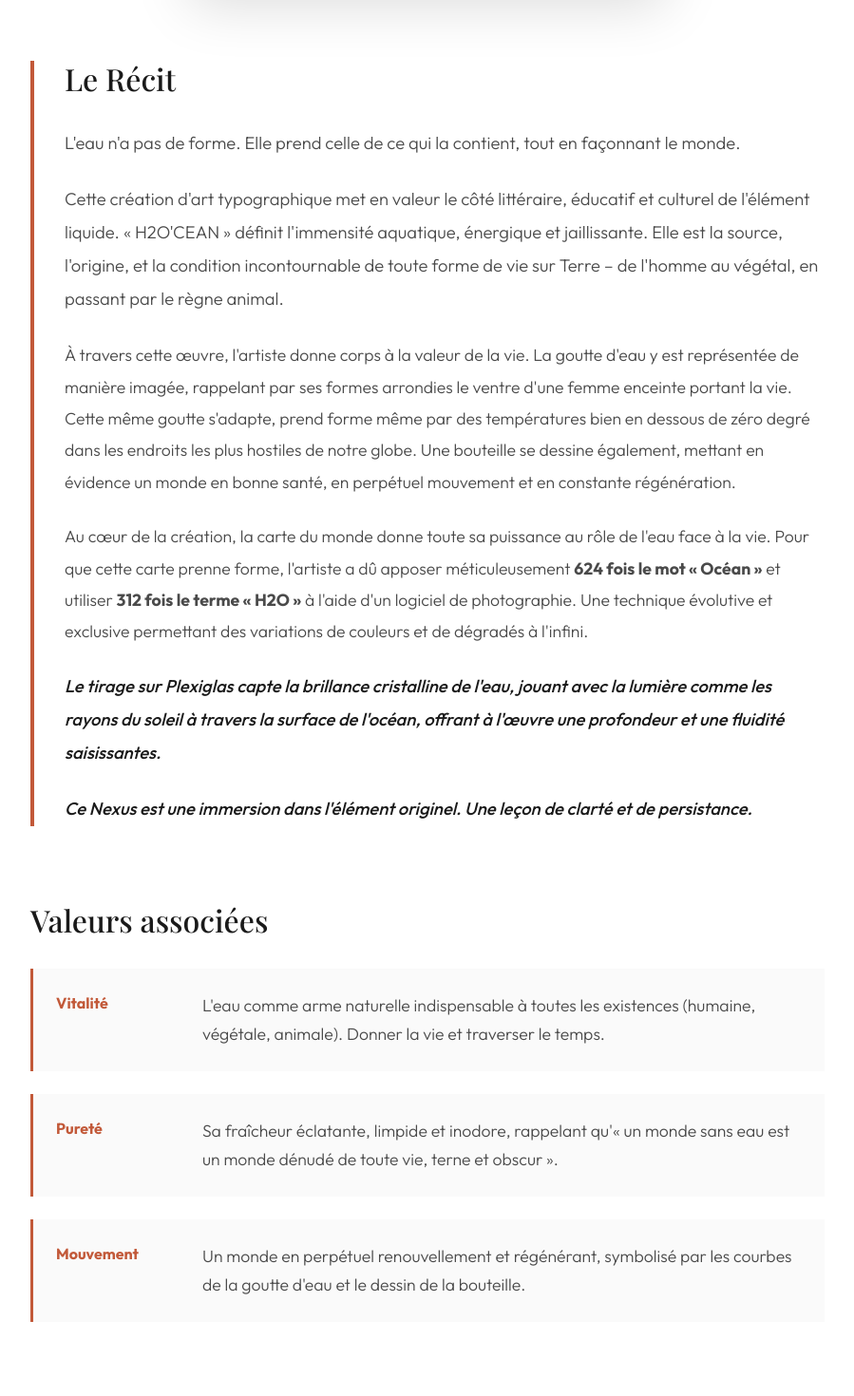
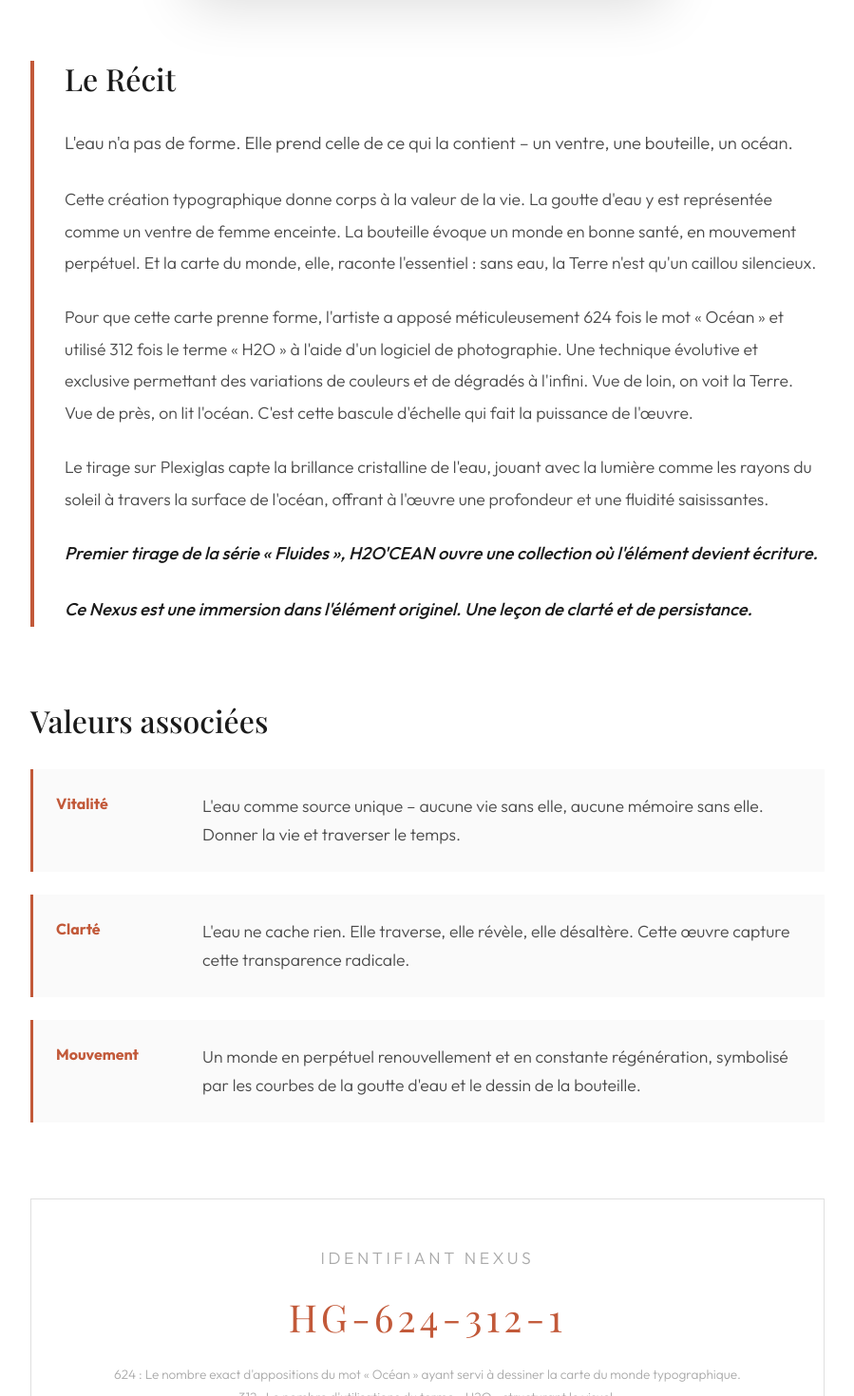
Before and after one commit to gdesygn/humanvalues, a React (Vite) app: page /nexus/ocean in a window 1280 px wide. Shown: the part 900-2370 px from the top of the page at 95% size, without its empty margins (190-1089 px from the left). Built offline with nearby package versions, Linux system fonts and the light colour scheme; a web font is replaced by a local one.

Commit message:
style: update H2O'CEAN Nexus page with clean, refined, and lightweight text

```diff
--- a/src/pages/NexusOcean.jsx
+++ b/src/pages/NexusOcean.jsx
@@ -24,7 +24,7 @@ const NexusOcean = () => {
           La source de vie et l'immensité aquatique
         </p>
         <p style={{ fontSize: '0.95rem', color: '#aaa', letterSpacing: '0.1em' }}>
-          Tirage Plexiglas – 100×80 cm – Édition signée et numérotée (certificat HV) – Image issue d’une archive sous licence
+          Tirage Plexiglas – 100×80 cm – Édition signée et numérotée (certificat HV) – Image issue d'une archive sous licence
         </p>
       </header>
 
@@ -54,19 +54,19 @@ const NexusOcean = () => {
         <h2 style={{ fontSize: '2rem', marginBottom: '2rem' }}>Le Récit</h2>
 
         <p style={{ fontSize: '1.15rem', lineHeight: '1.9', marginBottom: '1.5rem', color: 'var(--hv-grey)' }}>
-          L'eau n'a pas de forme. Elle prend celle de ce qui la contient, tout en façonnant le monde.
-        </p>
-        <p style={{ fontSize: '1.15rem', lineHeight: '1.9', marginBottom: '1.5rem', color: 'var(--hv-grey)' }}>
-          Cette création d'art typographique met en valeur le côté littéraire, éducatif et culturel de l'élément liquide. « H2O'CEAN » définit l'immensité aquatique, énergique et jaillissante. Elle est la source, l'origine, et la condition incontournable de toute forme de vie sur Terre – de l'homme au végétal, en passant par le règne animal.
+          L'eau n'a pas de forme. Elle prend celle de ce qui la contient – un ventre, une bouteille, un océan.
         </p>
         <p style={{ fontSize: '1.1rem', lineHeight: '1.9', marginBottom: '1.5rem', color: 'var(--hv-grey)' }}>
-          À travers cette œuvre, l'artiste donne corps à la valeur de la vie. La goutte d'eau y est représentée de manière imagée, rappelant par ses formes arrondies le ventre d'une femme enceinte portant la vie. Cette même goutte s'adapte, prend forme même par des températures bien en dessous de zéro degré dans les endroits les plus hostiles de notre globe. Une bouteille se dessine également, mettant en évidence un monde en bonne santé, en perpétuel mouvement et en constante régénération.
+          Cette création typographique donne corps à la valeur de la vie. La goutte d'eau y est représentée comme un ventre de femme enceinte. La bouteille évoque un monde en bonne santé, en mouvement perpétuel. Et la carte du monde, elle, raconte l'essentiel : sans eau, la Terre n'est qu'un caillou silencieux.
         </p>
         <p style={{ fontSize: '1.1rem', lineHeight: '1.9', marginBottom: '1.5rem', color: 'var(--hv-grey)' }}>
-          Au cœur de la création, la carte du monde donne toute sa puissance au rôle de l'eau face à la vie. Pour que cette carte prenne forme, l'artiste a dû apposer méticuleusement <strong>624 fois le mot « Océan »</strong> et utiliser <strong>312 fois le terme « H2O »</strong> à l'aide d'un logiciel de photographie. Une technique évolutive et exclusive permettant des variations de couleurs et de dégradés à l'infini.
+          Pour que cette carte prenne forme, l'artiste a apposé méticuleusement 624 fois le mot « Océan » et utilisé 312 fois le terme « H2O » à l'aide d'un logiciel de photographie. Une technique évolutive et exclusive permettant des variations de couleurs et de dégradés à l'infini. Vue de loin, on voit la Terre. Vue de près, on lit l'océan. C'est cette bascule d'échelle qui fait la puissance de l'œuvre.
         </p>
-        <p style={{ fontSize: '1.15rem', lineHeight: '1.9', fontStyle: 'italic', color: 'var(--hv-black)', fontWeight: '500' }}>
+        <p style={{ fontSize: '1.1rem', lineHeight: '1.9', marginBottom: '1.5rem', color: 'var(--hv-grey)' }}>
           Le tirage sur Plexiglas capte la brillance cristalline de l'eau, jouant avec la lumière comme les rayons du soleil à travers la surface de l'océan, offrant à l'œuvre une profondeur et une fluidité saisissantes.
+        </p>
+        <p style={{ fontSize: '1.15rem', lineHeight: '1.9', fontStyle: 'italic', color: 'var(--hv-black)', fontWeight: '500', marginBottom: '1.5rem' }}>
+          Premier tirage de la série « Fluides », H2O'CEAN ouvre une collection où l'élément devient écriture.
         </p>
         <p style={{ fontSize: '1.15rem', lineHeight: '1.9', fontStyle: 'italic', color: 'var(--hv-black)', fontWeight: '500' }}>
           Ce Nexus est une immersion dans l'élément originel. Une leçon de clarté et de persistance.
@@ -80,15 +80,15 @@ const NexusOcean = () => {
           {[
             {
               valeur: 'Vitalité',
-              texte: "L'eau comme arme naturelle indispensable à toutes les existences (humaine, végétale, animale). Donner la vie et traverser le temps."
+              texte: "L'eau comme source unique – aucune vie sans elle, aucune mémoire sans elle. Donner la vie et traverser le temps."
             },
             {
-              valeur: 'Pureté',
-              texte: "Sa fraîcheur éclatante, limpide et inodore, rappelant qu'« un monde sans eau est un monde dénudé de toute vie, terne et obscur »."
+              valeur: 'Clarté',
+              texte: "L'eau ne cache rien. Elle traverse, elle révèle, elle désaltère. Cette œuvre capture cette transparence radicale."
             },
             {
               valeur: 'Mouvement',
-              texte: "Un monde en perpétuel renouvellement et régénérant, symbolisé par les courbes de la goutte d'eau et le dessin de la bouteille."
+              texte: "Un monde en perpétuel renouvellement et en constante régénération, symbolisé par les courbes de la goutte d'eau et le dessin de la bouteille."
             }
           ].map((v) => (
             <div key={v.valeur} style={{
@@ -131,7 +131,7 @@ const NexusOcean = () => {
           — Le Conseil des Nexus
         </p>
         <p style={{ fontStyle: 'italic', color: '#aaa', marginBottom: '2rem' }}>
-          Ce que vous emportez : non une simple œuvre d'art, mais une immersion dans la source de toute vie.
+          Ce que vous emportez : non une image de l'eau, mais l'eau devenue image – son rythme, son abondance, son silence.
         </p>
         <p style={{ fontSize: '2.5rem', fontWeight: '600', color: 'white', marginBottom: '0.5rem' }}>890 €</p>
         <p style={{ fontSize: '0.9rem', color: '#777', marginBottom: '2.5rem' }}>Livraison offerte France · Certificat HV inclus</p>
```
